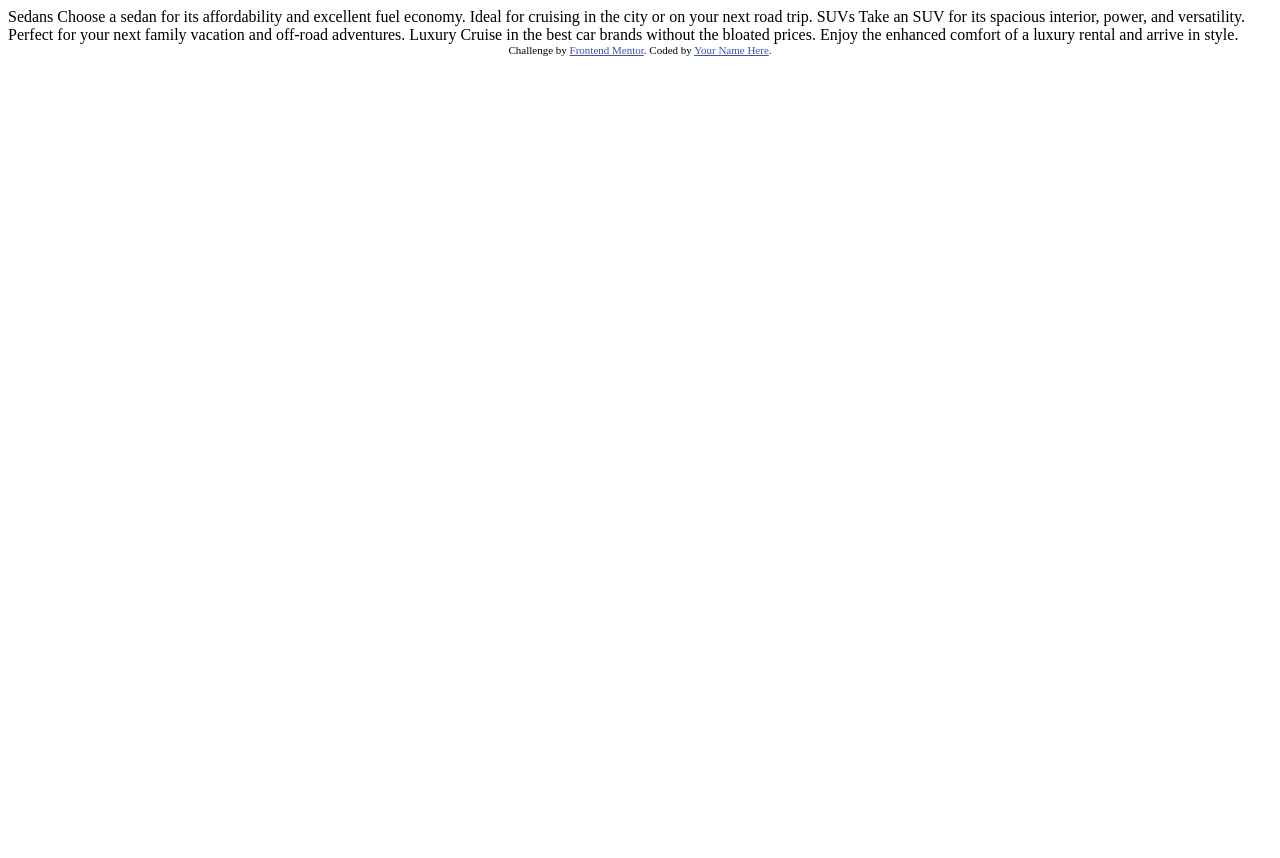
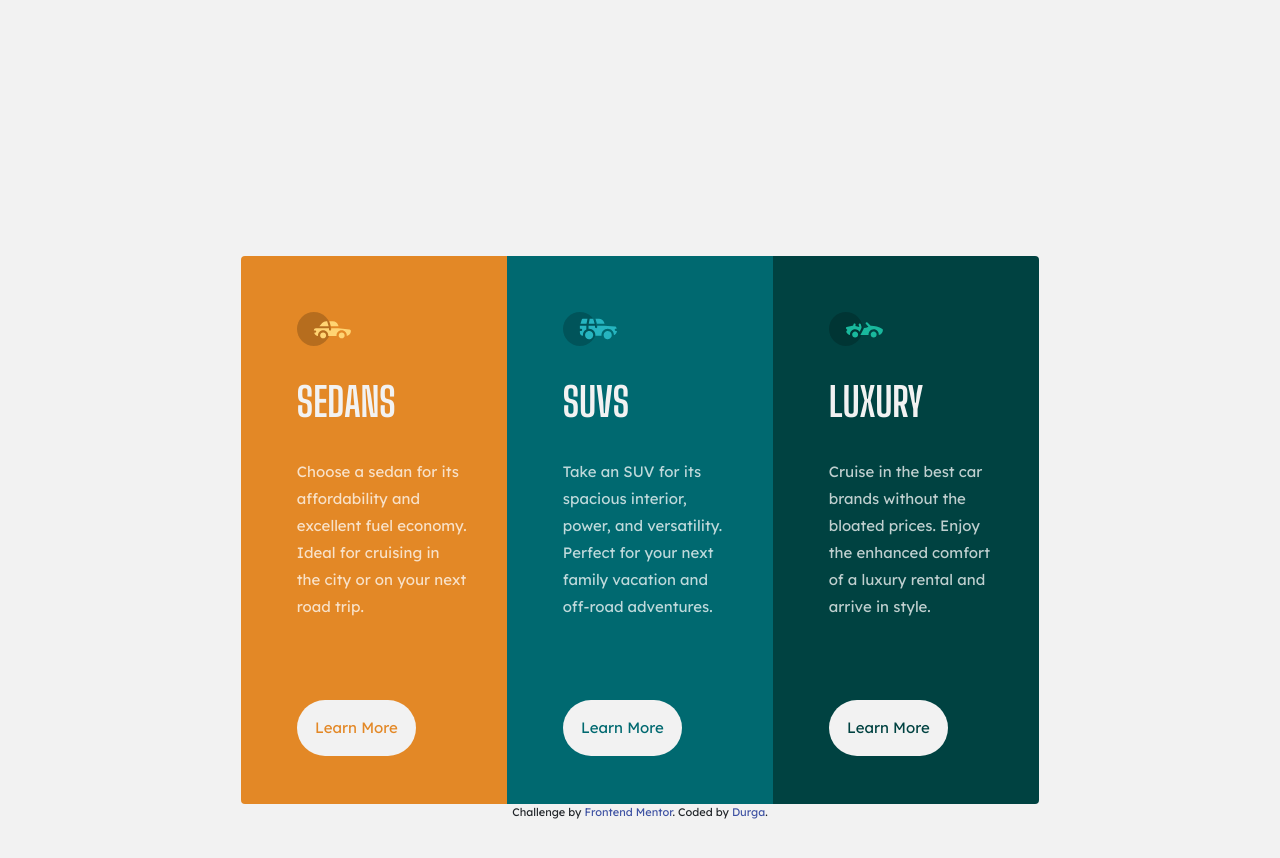
Before and after one commit to Dmaddu/3-column-preview, a plain HTML site: page index.html in a window 1280 px wide. Before the commit the page ends 800 px from the top, so only its background shows below. Drawn offline with nearby package versions, Linux system fonts and the light colour scheme.

Commit message:
solution

```diff
--- a/index.html
+++ b/index.html
@@ -1,36 +1,67 @@
 <!DOCTYPE html>
 <html lang="en">
   <head>
-  <meta charset="UTF-8">
-  <meta name="viewport" content="width=device-width, initial-scale=1.0"> <!-- displays site properly based on user's device -->
+    <meta charset="UTF-8" />
+    <meta name="viewport" content="width=device-width, initial-scale=1.0" />
+    <!-- displays site properly based on user's device -->
 
-  <link rel="icon" type="image/png" sizes="32x32" href="./images/favicon-32x32.png">
+    <link
+      rel="icon"
+      type="image/png"
+      sizes="32x32"
+      href="./images/favicon-32x32.png"
+    />
 
     <title>Frontend Mentor | 3-column preview card component</title>
 
-  <!-- Feel free to remove these styles or customise in your own stylesheet 👍 -->
-  <style>
-    .attribution { font-size: 11px; text-align: center; }
-    .attribution a { color: hsl(228, 45%, 44%); }
-  </style>
+    <link
+      rel="stylesheet"
+      href="https://maxcdn.bootstrapcdn.com/bootstrap/4.0.0/css/bootstrap.min.css"
+      integrity="sha384-Gn5384xqQ1aoWXA+058RXPxPg6fy4IWvTNh0E263XmFcJlSAwiGgFAW/dAiS6JXm"
+      crossorigin="anonymous"
+    />
+    <link rel="stylesheet" href="styles.css" />
+    <link rel="preconnect" href="https://fonts.gstatic.com" />
+    <link
+      href="https://fonts.googleapis.com/css2?family=Big+Shoulders+Display:wght@700&family=Lexend+Deca&display=swap"
+      rel="stylesheet"
+    />
   </head>
   <body>
-
-  Sedans
-  Choose a sedan for its affordability and excellent fuel economy. Ideal for cruising in the city
-  or on your next road trip.
-
-  SUVs
-  Take an SUV for its spacious interior, power, and versatility. Perfect for your next family vacation
-  and off-road adventures.
-
-  Luxury
-  Cruise in the best car brands without the bloated prices. Enjoy the enhanced comfort of a luxury
-  rental and arrive in style.
-
+    <div class="row">
+      <div class="custom-card col-lg-4 sedan">
+        <img class="card-img" src="./images/icon-sedans.svg" alt="" />
+        <h1 class="text-uppercase">Sedans</h1>
+        <p>
+          Choose a sedan for its affordability and excellent fuel economy. Ideal
+          for cruising in the city or on your next road trip.
+        </p>
+        <button class="btn btn-lg card-button">Learn More</button>
+      </div>
+      <div class="custom-card col-lg-4 suv">
+        <img class="card-img" src="./images/icon-suvs.svg" alt="" />
+        <h1 class="text-uppercase">SUVs</h1>
+        <p>
+          Take an SUV for its spacious interior, power, and versatility. Perfect
+          for your next family vacation and off-road adventures.
+        </p>
+        <button class="btn btn-lg card-button">Learn More</button>
+      </div>
+      <div class="custom-card col-lg-4 luxury">
+        <img class="card-img" src="./images/icon-luxury.svg" alt="" />
+        <h1 class="text-uppercase">Luxury</h1>
+        <p>
+          Cruise in the best car brands without the bloated prices. Enjoy the
+          enhanced comfort of a luxury rental and arrive in style.
+        </p>
+        <button class="btn btn-lg card-button">Learn More</button>
+      </div>
+    </div>
     <div class="attribution">
-    Challenge by <a href="https://www.frontendmentor.io?ref=challenge" target="_blank">Frontend Mentor</a>.
-    Coded by <a href="#">Your Name Here</a>.
+      Challenge by
+      <a href="https://www.frontendmentor.io?ref=challenge" target="_blank"
+        >Frontend Mentor</a
+      >. Coded by <a href="#">Durga</a>.
     </div>
   </body>
 </html>
--- /dev/null
+++ b/styles.css
@@ -0,0 +1,78 @@
+body {
+  padding: 20%;
+  background-color: hsl(0, 0%, 95%);
+  font-size: 15px;
+  font-family: 'Lexend Deca', sans-serif;
+}
+
+.attribution {
+  font-size: 11px;
+  text-align: center;
+}
+.attribution a {
+  color: hsl(228, 45%, 44%);
+}
+
+.custom-card {
+  text-align: left;
+  padding: 7% 5% 2% 7%;
+  color: #fff;
+  line-height: 1.5;
+}
+
+.custom-card h1 {
+  color: hsl(0, 0%, 95%);
+  font-family: 'Big Shoulders Display', cursive;
+}
+
+.custom-card p {
+  color: hsla(0, 0%, 100%, 0.75);
+  line-height: 1.8;
+}
+
+.card-img {
+  width: 32%;
+  margin-bottom: 2rem;
+}
+
+.text-uppercase {
+  margin-bottom: 2rem;
+}
+
+.card-button {
+  border-radius: 2.3rem;
+  margin: 4rem 0 2rem;
+  width: 70%;
+  background-color: hsl(0, 0%, 95%);
+  font-size: 15px;
+  font-family: 'Lexend Deca', sans-serif;
+  padding: 1rem;
+}
+
+.sedan {
+  background-color: hsl(31, 77%, 52%);
+  border-top-left-radius: 0.25rem;
+  border-bottom-left-radius: 0.25rem;
+}
+
+.sedan .card-button {
+  color: hsl(31, 77%, 52%);
+}
+
+.suv {
+  background-color: hsl(184, 100%, 22%);
+}
+
+.suv .card-button {
+  color: hsl(184, 100%, 22%);
+}
+
+.luxury {
+  background-color: hsl(179, 100%, 13%);
+  border-top-right-radius: 0.25rem;
+  border-bottom-right-radius: 0.25rem;
+}
+
+.luxury .card-button {
+  color: hsl(179, 100%, 13%);
+}
```
Lines whose indentation alone changed are shown as unchanged.
